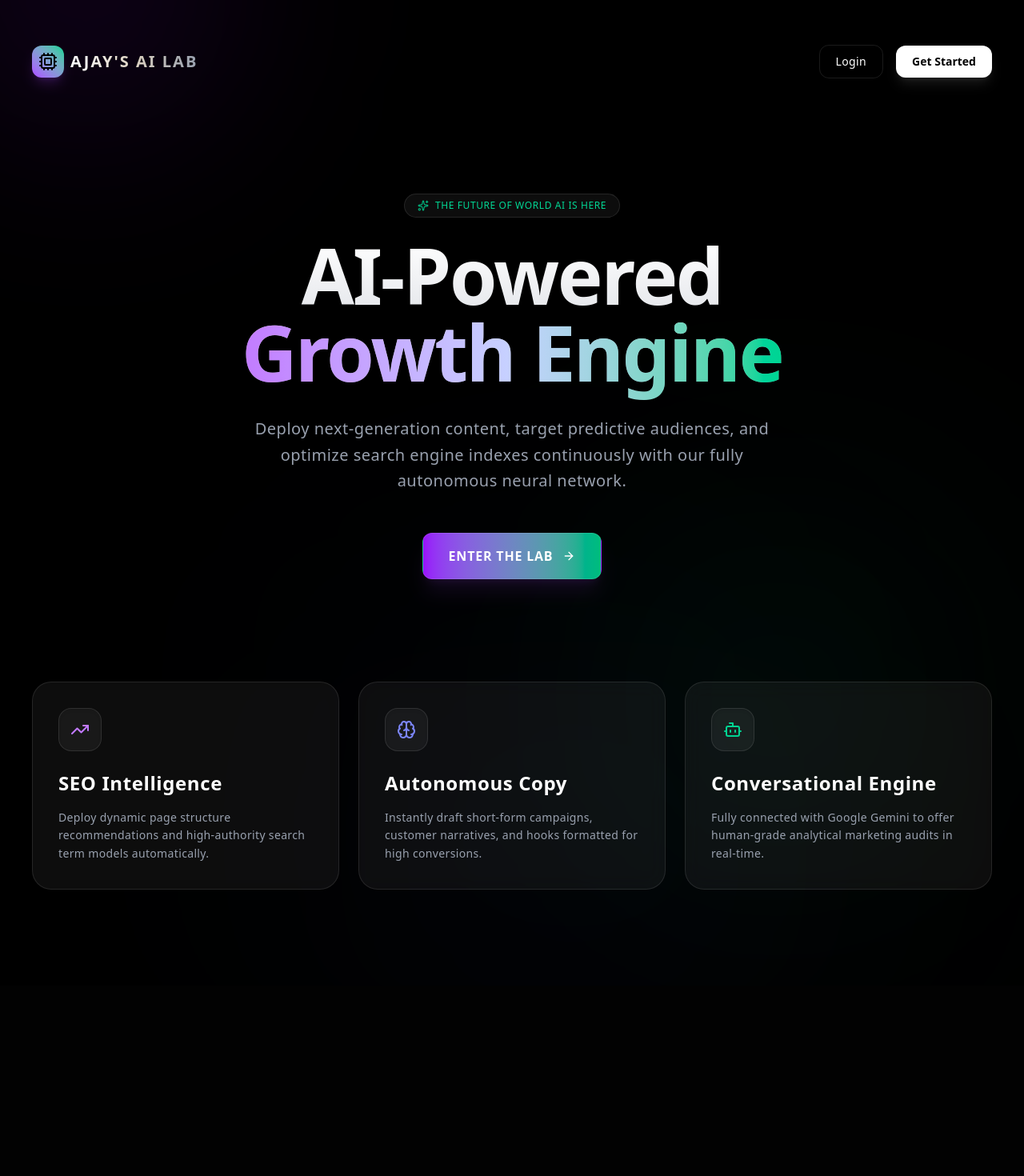
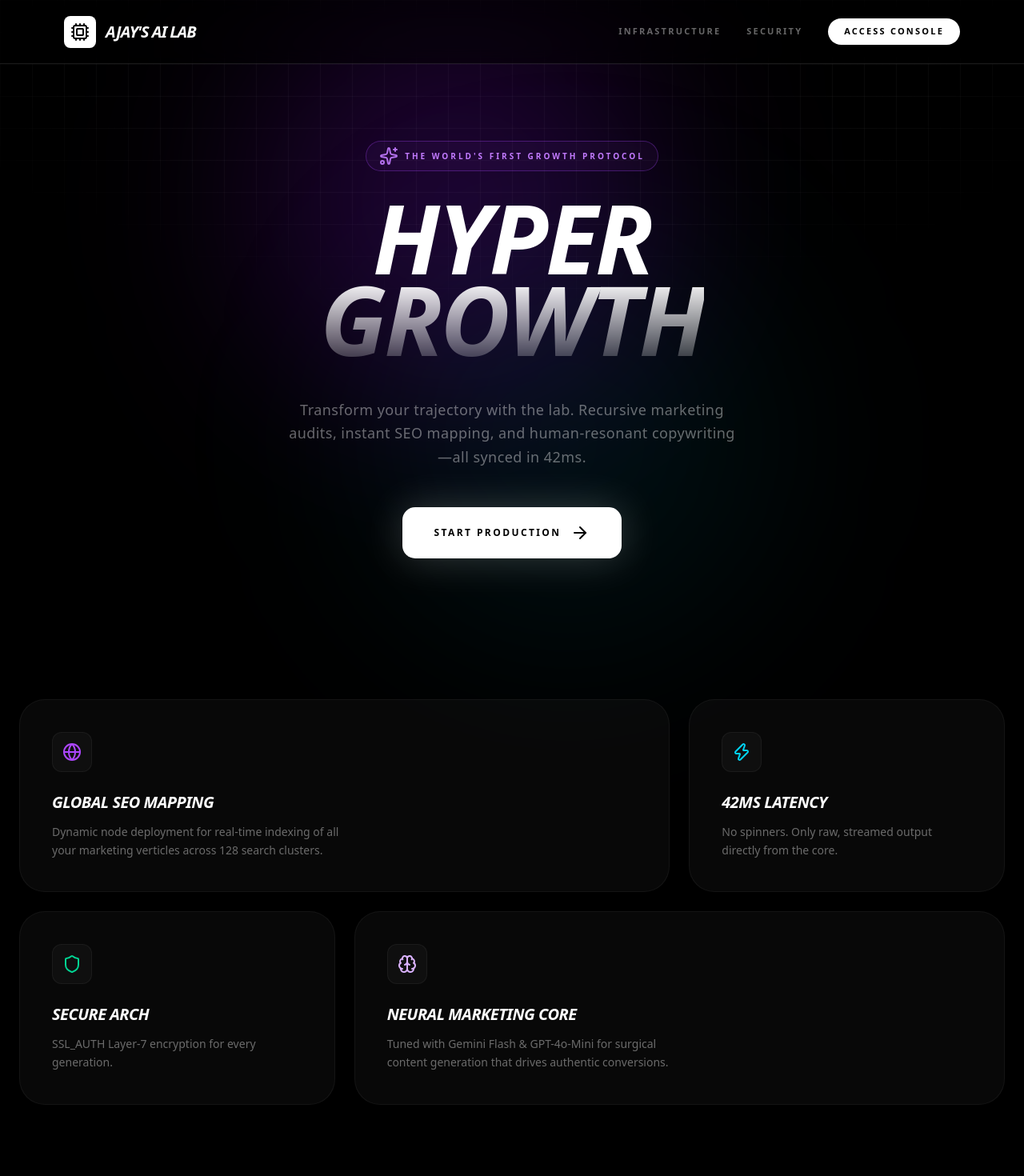
Before and after one commit to ajaybhat4839/ajays-ai-marketing-lab, a Next.js app: page / in a window 1280 px wide. Shown: the top 1470 px of the page at 80% size. Before the commit the page ends 1232 px from the top, so only its background shows below. Built offline with nearby package versions, Linux system fonts and the light colour scheme.

Commit message:
Deployment Ready: High-Tech UI & Production Config

```diff
--- a/app/globals.css
+++ b/app/globals.css
@@ -1,11 +1,38 @@
 @import "tailwindcss";
 
 :root {
-  --background: #020202;
+  --background: #000000;
   --foreground: #ffffff;
 }
 
 body {
-  background: var(--background);
-  color: var(--foreground);
+  background: black;
+  color: white;
+  /* Tech Background Grid */
+  background-image:
+    linear-gradient(rgba(255, 255, 255, 0.03) 1px, transparent 1px),
+    linear-gradient(90deg, rgba(255, 255, 255, 0.03) 1px, transparent 1px);
+  background-size: 50px 50px;
 }
+
+/* Fix for those giant icons: forces icons to a normal size */
+svg {
+  width: 1.5rem;
+  height: 1.5rem;
+  flex-shrink: 0;
+}
+
+/* Wonderful Glass Cards */
+.bento-card {
+  background: rgba(255, 255, 255, 0.03);
+  border: 1px solid rgba(255, 255, 255, 0.1);
+  border-radius: 32px;
+  backdrop-filter: blur(10px);
+  transition: all 0.5s cubic-bezier(0.4, 0, 0.2, 1);
+}
+
+.bento-card:hover {
+  border-color: rgba(168, 85, 247, 0.4);
+  background: rgba(168, 85, 247, 0.03);
+  transform: translateY(-5px);
+}
--- a/app/page.tsx
+++ b/app/page.tsx
@@ -1,208 +1,127 @@
 "use client";
 
 import Link from "next/link";
+import { Cpu, Sparkles, TrendingUp, Zap, Brain, Bot, ArrowRight, Shield, Globe } from "lucide-react";
 import { motion } from "framer-motion";
-import {
-  Cpu,
-  Sparkles,
-  TrendingUp,
-  Zap,
-  Brain,
-  Bot,
-  ArrowRight,
-  Code,
-  Globe,
-  Shield
-} from "lucide-react";
 
 export default function Home() {
   return (
-    <div className="min-h-screen bg-black text-white p-10 overflow-hidden relative selection:bg-white/20">
+    <div className="min-h-screen bg-black text-white selection:bg-purple-500/30 overflow-x-hidden">
 
-      {/* 1. FUTURISTIC FLOATING BACKGROUND ORBS */}
-      <div className="absolute top-0 left-0 w-full h-full pointer-events-none z-0">
-        <motion.div
-          animate={{
-            x: [0, 80, -40, 0],
-            y: [0, -50, 60, 0],
-          }}
-          transition={{
-            duration: 20,
-            repeat: Infinity,
-            ease: "easeInOut"
-          }}
-          className="absolute -top-40 -left-40 w-96 h-96 bg-purple-600/10 rounded-full blur-[120px]"
-        />
-        <motion.div
-          animate={{
-            x: [0, -100, 50, 0],
-            y: [0, 80, -70, 0],
-          }}
-          transition={{
-            duration: 25,
-            repeat: Infinity,
-            ease: "easeInOut"
-          }}
-          className="absolute top-1/2 right-10 w-96 h-96 bg-emerald-500/10 rounded-full blur-[150px]"
-        />
-        <motion.div
-          animate={{
-            x: [0, 40, -40, 0],
-            y: [0, 100, -30, 0],
-          }}
-          transition={{
-            duration: 18,
-            repeat: Infinity,
-            ease: "easeInOut"
-          }}
-          className="absolute bottom-10 left-1/3 w-[500px] h-[500px] bg-blue-500/5 rounded-full blur-[180px]"
-        />
+      {/* 1. FUTURISTIC BACKGROUND GRID */}
+      <div className="fixed inset-0 z-0 bg-[linear-gradient(to_right,#80808012_1px,transparent_1px),linear-gradient(to_bottom,#80808012_1px,transparent_1px)] bg-[size:40px_40px] [mask-image:radial-gradient(ellipse_60%_50%_at_50%_0%,#000_70%,transparent_100%)]" />
+
+      {/* 2. GLOWING ORBS */}
+      <div className="fixed top-0 left-1/4 w-[500px] h-[500px] bg-purple-600/20 rounded-full blur-[120px] pointer-events-none" />
+      <div className="fixed bottom-0 right-1/4 w-[500px] h-[500px] bg-cyan-600/10 rounded-full blur-[120px] pointer-events-none" />
+
+      {/* 3. NAVIGATION (FIXED) */}
+      <nav className="fixed top-0 w-full z-50 border-b border-white/10 bg-black/50 backdrop-blur-md px-6 md:px-20 h-20 flex items-center justify-between">
+        <motion.div initial={{ opacity: 0 }} animate={{ opacity: 1 }} className="flex items-center gap-3">
+          <div className="p-2 bg-white rounded-lg">
+            <Cpu className="w-5 h-5 text-black" />
           </div>
-
-      {/* 2. NAVIGATION BAR */}
-      <header className="relative z-10 max-w-7xl mx-auto flex justify-between items-center py-4">
-        <motion.div
-          initial={{ opacity: 0, x: -20 }}
-          animate={{ opacity: 1, x: 0 }}
-          transition={{ duration: 0.5 }}
-          className="flex items-center space-x-2"
-        >
-          <div className="bg-gradient-to-tr from-purple-500 to-emerald-400 p-2 rounded-xl shadow-lg shadow-purple-500/20">
-            <Cpu className="w-6 h-6 text-black" />
-          </div>
-          <span className="text-xl font-bold tracking-widest bg-clip-text text-transparent bg-gradient-to-r from-white via-[#dcd2c1] to-gray-400">
-            AJAY'S AI LAB
-          </span>
+          <span className="font-bold tracking-tighter text-xl uppercase italic">Ajay's AI Lab</span>
         </motion.div>
 
+        <div className="hidden md:flex items-center gap-8 text-[11px] font-bold tracking-[.2em] uppercase text-white/40">
+           <span className="hover:text-purple-400 cursor-pointer transition-colors">Infrastructure</span>
+           <span className="hover:text-purple-400 cursor-pointer transition-colors">Security</span>
+           <Link href="/login" className="bg-white text-black px-5 py-2 rounded-full hover:bg-gray-200 transition-colors">Access Console</Link>
+        </div>
+      </nav>
+
+      {/* 4. HERO SECTION */}
+      <main className="relative z-10 max-w-7xl mx-auto px-6 pt-44 pb-32">
+        <section className="flex flex-col items-center text-center">
           <motion.div
-          initial={{ opacity: 0, x: 20 }}
-          animate={{ opacity: 1, x: 0 }}
-          transition={{ duration: 0.5 }}
-          className="flex items-center space-x-4"
+            initial={{ opacity: 0, y: 20 }}
+            animate={{ opacity: 1, y: 0 }}
+            className="mb-8 px-4 py-1.5 rounded-full border border-purple-500/30 bg-purple-500/5 flex items-center gap-2 text-purple-400 text-[10px] font-bold uppercase tracking-[0.3em]"
           >
-          <Link href="/login">
-            <button className="px-5 py-2.5 rounded-xl border border-white/10 hover:border-white/40 transition-colors text-sm font-medium tracking-wide">
-              Login
-            </button>
-          </Link>
-          <Link href="/signup">
-            <button className="px-5 py-2.5 rounded-xl bg-white text-black font-semibold text-sm hover:bg-gray-200 transition-colors shadow-lg shadow-white/10">
-              Get Started
-            </button>
-          </Link>
-        </motion.div>
-      </header>
-
-      {/* 3. HERO SECTION */}
-      <main className="relative z-10 max-w-7xl mx-auto mt-24 md:mt-32 text-center flex flex-col items-center">
-
-        {/* Floating "World AI" Tag */}
-        <motion.div
-          initial={{ opacity: 0, y: 15 }}
-          animate={{ opacity: 1, y: 0 }}
-          transition={{ delay: 0.2 }}
-          className="inline-flex items-center space-x-2 px-4 py-1.5 rounded-full bg-white/5 border border-white/10 text-xs text-emerald-400 tracking-wider uppercase mb-6"
-        >
-          <Sparkles className="w-3.5 h-3.5 animate-pulse" />
-          <span>The Future of World AI is Here</span>
+            <Sparkles size={14} className="animate-pulse" /> The World's First Growth Protocol
           </motion.div>
 
-        {/* Dynamic Title */}
           <motion.h1
-          initial={{ opacity: 0, y: 30 }}
-          animate={{ opacity: 1, y: 0 }}
-          transition={{ duration: 0.8, delay: 0.3 }}
-          className="text-5xl md:text-7xl lg:text-8xl font-black tracking-tight leading-none bg-clip-text text-transparent bg-gradient-to-b from-white via-gray-200 to-gray-500"
+            initial={{ opacity: 0, scale: 0.95 }}
+            animate={{ opacity: 1, scale: 1 }}
+            className="text-7xl md:text-[120px] font-black leading-[0.85] tracking-tight italic bg-clip-text text-transparent bg-gradient-to-b from-white via-white to-white/20 mb-12"
           >
-          AI-Powered <br />
-          <span className="bg-clip-text text-transparent bg-gradient-to-r from-purple-400 via-indigo-200 to-emerald-400">
-            Growth Engine
-          </span>
+            HYPER <br/> GROWTH
           </motion.h1>
 
-        {/* Subtitle */}
           <motion.p
             initial={{ opacity: 0 }}
             animate={{ opacity: 1 }}
-          transition={{ delay: 0.5, duration: 1 }}
-          className="mt-8 text-base md:text-xl text-gray-400 max-w-2xl leading-relaxed tracking-wide"
+            className="max-w-xl text-white/40 text-sm md:text-lg mb-12 leading-relaxed tracking-wide font-medium"
           >
-          Deploy next-generation content, target predictive audiences, and optimize search engine indexes continuously with our fully autonomous neural network.
+            Transform your trajectory with the lab. Recursive marketing audits,
+            instant SEO mapping, and human-resonant copywriting—all synced in 42ms.
           </motion.p>
 
-        {/* CTA Button */}
-        <motion.div
-          initial={{ scale: 0.9, opacity: 0 }}
-          animate={{ scale: 1, opacity: 1 }}
-          transition={{ delay: 0.6 }}
-          className="mt-12"
-        >
           <Link href="/chat">
-            <button className="group relative px-8 py-4 rounded-xl bg-gradient-to-r from-purple-600 to-emerald-500 text-white font-bold tracking-wider hover:opacity-90 transition-all flex items-center space-x-3 shadow-xl shadow-purple-500/10 border border-white/10">
-              <span>ENTER THE LAB</span>
-              <ArrowRight className="w-4 h-4 group-hover:translate-x-1.5 transition-transform" />
+            <button className="group relative bg-white text-black text-xs font-black uppercase tracking-[0.2em] px-10 py-5 rounded-2xl hover:scale-105 transition-all shadow-[0_0_50px_rgba(255,255,255,0.2)]">
+               <span className="flex items-center gap-3">Start Production <ArrowRight className="group-hover:translate-x-1 transition-transform" /></span>
             </button>
           </Link>
-        </motion.div>
+        </section>
+
+        {/* 5. BENTO BOX SECTION */}
+        <div className="grid md:grid-cols-12 gap-6 mt-44 h-auto">
+
+          <BentoBox
+            colSpan="md:col-span-8"
+            icon={<Globe className="text-purple-500 w-8 h-8" />}
+            title="Global SEO Mapping"
+            description="Dynamic node deployment for real-time indexing of all your marketing verticles across 128 search clusters."
+          />
+
+          <BentoBox
+            colSpan="md:col-span-4"
+            icon={<Zap className="text-cyan-400 w-8 h-8" />}
+            title="42ms Latency"
+            description="No spinners. Only raw, streamed output directly from the core."
+          />
+
+          <BentoBox
+            colSpan="md:col-span-4"
+            icon={<Shield className="text-emerald-400 w-8 h-8" />}
+            title="Secure Arch"
+            description="SSL_AUTH Layer-7 encryption for every generation."
+          />
+
+          <BentoBox
+            colSpan="md:col-span-8"
+            icon={<Brain className="text-purple-300 w-8 h-8" />}
+            title="Neural Marketing Core"
+            description="Tuned with Gemini Flash & GPT-4o-Mini for surgical content generation that drives authentic conversions."
+          />
+        </div>
       </main>
 
-      {/* 4. DYNAMIC INTERACTIVE CARDS */}
-      <section className="relative z-10 max-w-7xl mx-auto mt-32 grid md:grid-cols-3 gap-6 pb-20">
-
-        <Card
-          icon={<TrendingUp className="w-6 h-6 text-purple-400" />}
-          title="SEO Intelligence"
-          text="Deploy dynamic page structure recommendations and high-authority search term models automatically."
-          delay={0.7}
-        />
-
-        <Card
-          icon={<Brain className="w-6 h-6 text-indigo-400" />}
-          title="Autonomous Copy"
-          text="Instantly draft short-form campaigns, customer narratives, and hooks formatted for high conversions."
-          delay={0.8}
-        />
-
-        <Card
-          icon={<Bot className="w-6 h-6 text-emerald-400" />}
-          title="Conversational Engine"
-          text="Fully connected with Google Gemini to offer human-grade analytical marketing audits in real-time."
-          delay={0.9}
-        />
-
-      </section>
-
+      {/* FOOTER */}
+      <footer className="relative z-10 border-t border-white/5 py-20 px-20 text-center opacity-30 text-[9px] font-mono tracking-widest uppercase flex flex-col items-center gap-4">
+          <p>LAB_CONNECTION: SECURE • DATA_ENCRYPTION: AES_256 • PROTOCOL_V: 16.2.9</p>
+          <div className="w-1/4 h-px bg-white/20" />
+          <p>&copy; Ajay's AI Lab // System Authorized</p>
+      </footer>
     </div>
   );
 }
 
-/* 5. GLASSMORPHISM FLOATING CARD COMPONENT */
-function Card({ icon, title, text, delay }: { icon: React.ReactNode; title: string; text: string; delay: number }) {
+function BentoBox({ icon, title, description, colSpan }: { icon: any, title: string, description: string, colSpan: string }) {
   return (
-    <motion.div
-      initial={{ opacity: 0, y: 40 }}
-      whileInView={{ opacity: 1, y: 0 }}
-      viewport={{ once: true }}
-      transition={{ duration: 0.6, delay: delay }}
-      whileHover={{
-        y: -10,
-        borderColor: "rgba(255,255,255,0.25)",
-        backgroundColor: "rgba(255,255,255,0.06)"
-      }}
-      className="p-8 rounded-3xl bg-white/5 border border-white/10 backdrop-blur-md transition-all flex flex-col items-start text-left cursor-pointer group"
-    >
-      <div className="bg-white/5 border border-white/10 p-3.5 rounded-2xl mb-6 group-hover:scale-110 transition-transform shadow-inner">
+    <div className={`p-10 rounded-[32px] bg-white/[0.03] border border-white/5 flex flex-col gap-6 relative overflow-hidden group hover:bg-white/[0.05] hover:border-white/20 transition-all ${colSpan}`}>
+      <div className="absolute -top-10 -right-10 opacity-5 group-hover:opacity-10 transition-opacity translate-y-5">
         {icon}
       </div>
-
-      <h2 className="text-2xl font-bold tracking-wide text-white group-hover:text-emerald-300 transition-colors">
-        {title}
-      </h2>
-
-      <p className="mt-4 text-gray-400 leading-relaxed text-sm tracking-wide">
-        {text}
-      </p>
-    </motion.div>
+      <div className="p-3 bg-white/[0.03] w-fit rounded-xl border border-white/5 group-hover:scale-110 transition-transform duration-500">
+        {icon}
+      </div>
+      <div>
+        <h3 className="text-xl font-black uppercase tracking-tight italic mb-3">{title}</h3>
+        <p className="text-sm text-white/40 leading-relaxed max-w-sm">{description}</p>
+      </div>
+    </div>
   );
 }
--- /dev/null
+++ b/postcss.config.mjs
@@ -0,0 +1,5 @@
+export default {
+  plugins: {
+    '@tailwindcss/postcss': {},
+  },
+};
```
Also changed, not shown: next.config.ts (+11 -3 lines). Lines whose indentation alone changed are shown as unchanged.
